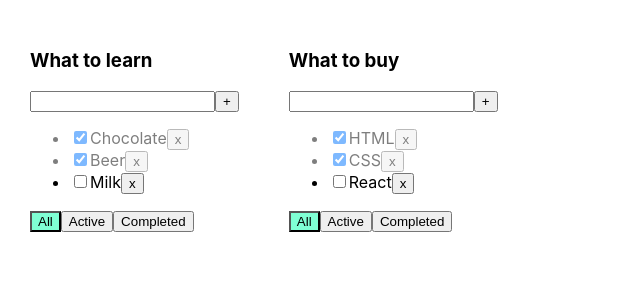
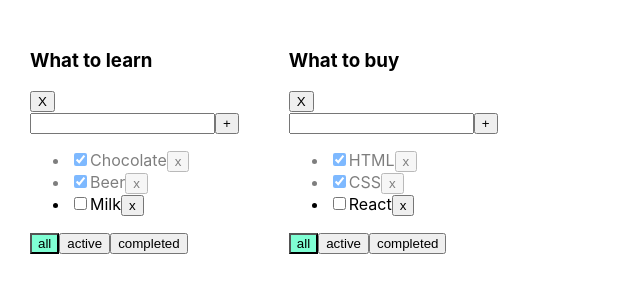
Before and after one commit to DimaShumanskiy/project_TodoList_ts, a React (Create React App) app: page / in a window 1280 px wide. Shown: the top 300 px of the page, without its empty margins (0-640 px from the left). Built offline with nearby package versions, Linux system fonts and the light colour scheme.

Commit message:
05.01__lesson - new Components Button

```diff
--- a/src/App.tsx
+++ b/src/App.tsx
@@ -1,6 +1,6 @@
 import React, {useState} from 'react';
 import './App.css';
-import {Todolist} from './TodoList';
+import {TaskType, Todolist} from './TodoList';
 import {v1} from 'uuid';
 
 export type FilterValuesType = "all" | "active" | "completed";
@@ -9,6 +9,7 @@ type todolistsType = {
     title: string,
     filter: FilterValuesType,
 }
+type TasksType = {[key:string]:Array<TaskType>} //типизация для хук useState tasks
 
 function App() {
     let todolistID1 = v1();
@@ -18,7 +19,7 @@ function App() {
         {id: todolistID1, title: 'What to learn', filter: 'all'},
         {id: todolistID2, title: 'What to buy', filter: 'all'},
     ])
-    let [tasks, setTasks] = useState({
+    let [tasks, setTasks] = useState<TasksType>({
         [todolistID1]: [
             {id: v1(), title: "Chocolate", isDone: true},
             {id: v1(), title: "Beer", isDone: true},
@@ -46,6 +47,9 @@ function App() {
 
     // let [filter, setFilter] = useState<FilterValuesType>("all");
 
+    const removeTodolist = (todolistID:string)=>{
+        setTodolists(todolists.filter(f=>f.id !== todolistID))
+    }
 
     function removeTask(todolistID: string, id: string) {
        setTasks({...tasks,[todolistID]: tasks[todolistID].filter(f =>f.id !== id)})
@@ -60,12 +64,7 @@ function App() {
 
     function changeStatus(todolistID: string, taskId: string, isDone: boolean) {
         setTasks({...tasks,[todolistID]: tasks[todolistID].map(m =>m.id===taskId ? {...m, isDone: isDone}: m)})
-        // let task = tasks.find(t => t.id === taskId);
-        // if (task) {
-        //     task.isDone = isDone;
-        // }
-        //
-        // setTasks([...tasks]);
+
     }
 
 
@@ -98,6 +97,7 @@ function App() {
                         addTask={addTask}
                         changeTaskStatus={changeStatus}
                         filter={m.filter}
+                        removeTodolist={removeTodolist}
                     />
                 )
             })}
--- a/src/TodoList.tsx
+++ b/src/TodoList.tsx
@@ -1,7 +1,8 @@
 import React, {ChangeEvent, KeyboardEvent, useState} from 'react';
 import {FilterValuesType} from './App';
+import Button from "./components/Button";
 
-type TaskType = {
+export  type TaskType = {
     id: string
     title: string
     isDone: boolean
@@ -16,6 +17,7 @@ type PropsType = {
     addTask: (todolistID: string, title: string) => void
     changeTaskStatus: (todolistID: string, taskId: string, isDone: boolean) => void
     filter: FilterValuesType
+    removeTodolist: (todolistID: string) => void
 }
 
 export function Todolist(props: PropsType) {
@@ -42,14 +44,25 @@ export function Todolist(props: PropsType) {
             addTask();
         }
     }
+    const onClickHandlerForRemoveTodolist = () => props.removeTodolist(props.todolistID)
 
-    const onAllClickHandler = () => props.changeFilter(props.todolistID, "all");
-    const onActiveClickHandler = () => props.changeFilter(props.todolistID,"active");
-    const onCompletedClickHandler = () => props.changeFilter(props.todolistID,"completed");
 
+    // const onAllClickHandler = () => props.changeFilter(props.todolistID, "all");
+    // const onActiveClickHandler = () => props.changeFilter(props.todolistID,"active");
+    // const onCompletedClickHandler = () => props.changeFilter(props.todolistID,"completed");
+
+    const tsarFoo = (value: FilterValuesType) => { // делаем одну callback
+        props.changeFilter(props.todolistID, value)
+    }
+    // const tasksMap = ()=> {
+    //  props.removeTask(props.todolistID, props.tasks.id),
+    //  (e: ChangeEvent<HTMLInputElement>) => {
+    //     props.changeTaskStatus(props.todolistID, props.tasks.id, e.currentTarget.checked);
+    // } }
 
     return <div>
         <h3>{props.title}</h3>
+        <Button callback={onClickHandlerForRemoveTodolist} name={'X'}/>
         <div>
             <input value={title}
                    onChange={onChangeHandler}
@@ -62,7 +75,7 @@ export function Todolist(props: PropsType) {
         <ul>
             {
                 props.tasks.map(t => {
-                    const onClickHandler = () => props.removeTask(props.todolistID,t.id)
+                    const onClickHandlers = () => props.removeTask(props.todolistID, t.id)
                     const onChangeHandler = (e: ChangeEvent<HTMLInputElement>) => {
                         props.changeTaskStatus(props.todolistID, t.id, e.currentTarget.checked);
                     }
@@ -72,18 +85,21 @@ export function Todolist(props: PropsType) {
                                onChange={onChangeHandler}
                                checked={t.isDone}/>
                         <span>{t.title}</span>
-                        <button onClick={onClickHandler}>x</button>
+                        <Button callback={onClickHandlers} name={'x'}/>
                     </li>
                 })
             }
         </ul>
         <div>
-            <button className={props.filter === 'all' ? "active-filter" : ""}
-                    onClick={onAllClickHandler}>All</button>
-            <button className={props.filter === 'active' ? "active-filter" : ""}
-                onClick={onActiveClickHandler}>Active</button>
-            <button className={props.filter === 'completed' ? "active-filter" : ""}
-                onClick={onCompletedClickHandler}>Completed</button>
+            <Button style={props.filter === 'all' ? "active-filter" : ""}
+                    callback={() => tsarFoo('all')}
+                    name={'all'}/>
+            <Button style={props.filter === 'active' ? "active-filter" : ""}
+                    callback={() => tsarFoo('active')}
+                    name={'active'}/>
+            <Button style={props.filter === 'completed' ? "active-filter" : ""}
+                    callback={() => tsarFoo('completed')}
+                    name={'completed'}/>
         </div>
     </div>
 }
--- /dev/null
+++ b/src/components/Button.tsx
@@ -0,0 +1,18 @@
+import React from 'react';
+
+type propsType = {
+    callback: () => void
+    name: string
+    style?: any
+}
+const Button = (props: propsType) => {
+
+    const onClickHandler = () => {
+        props.callback()
+    }
+    return (
+        <button onClick={onClickHandler} className={props.style}>{props.name}</button>
+    );
+};
+
+export default Button;
```
